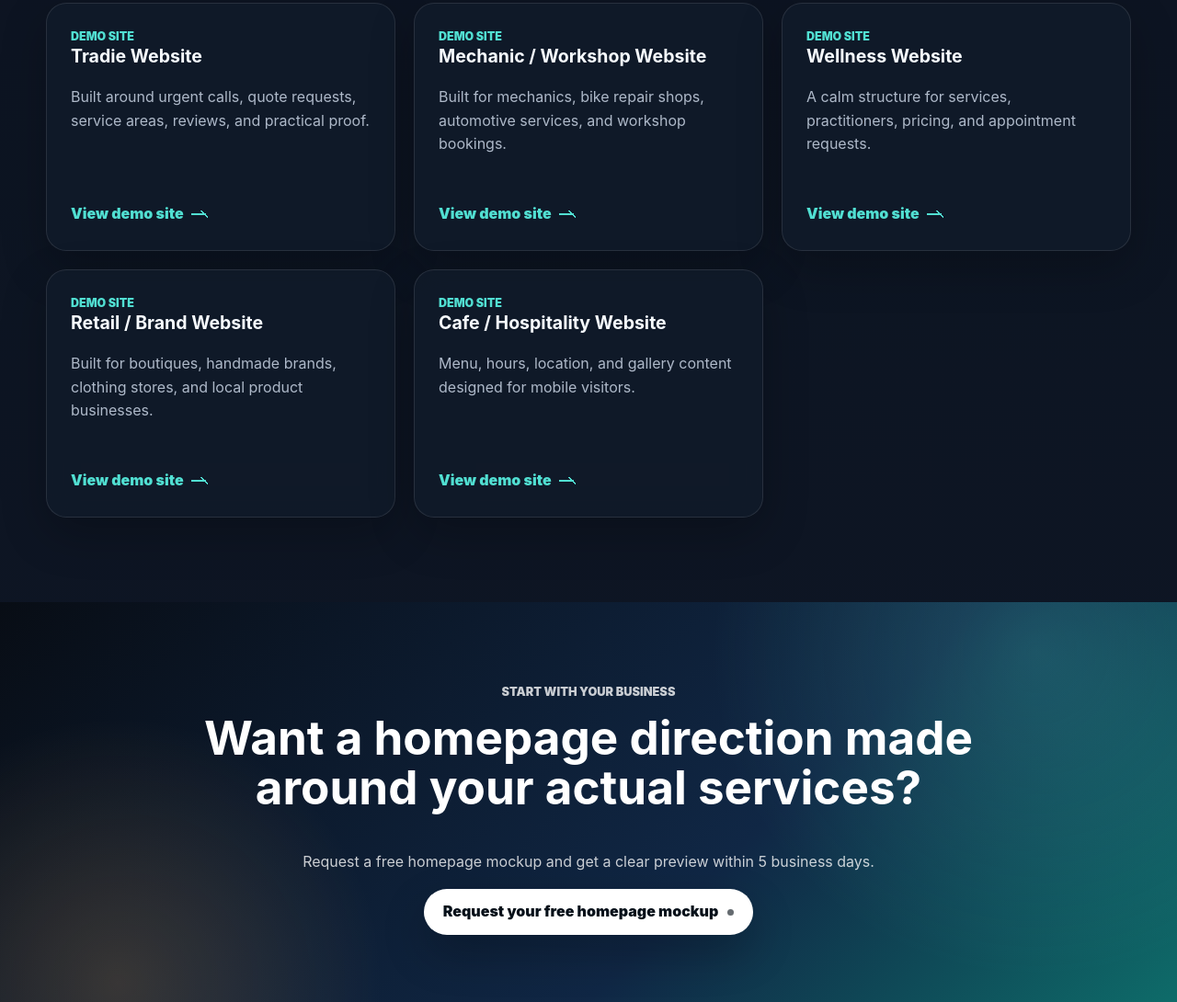
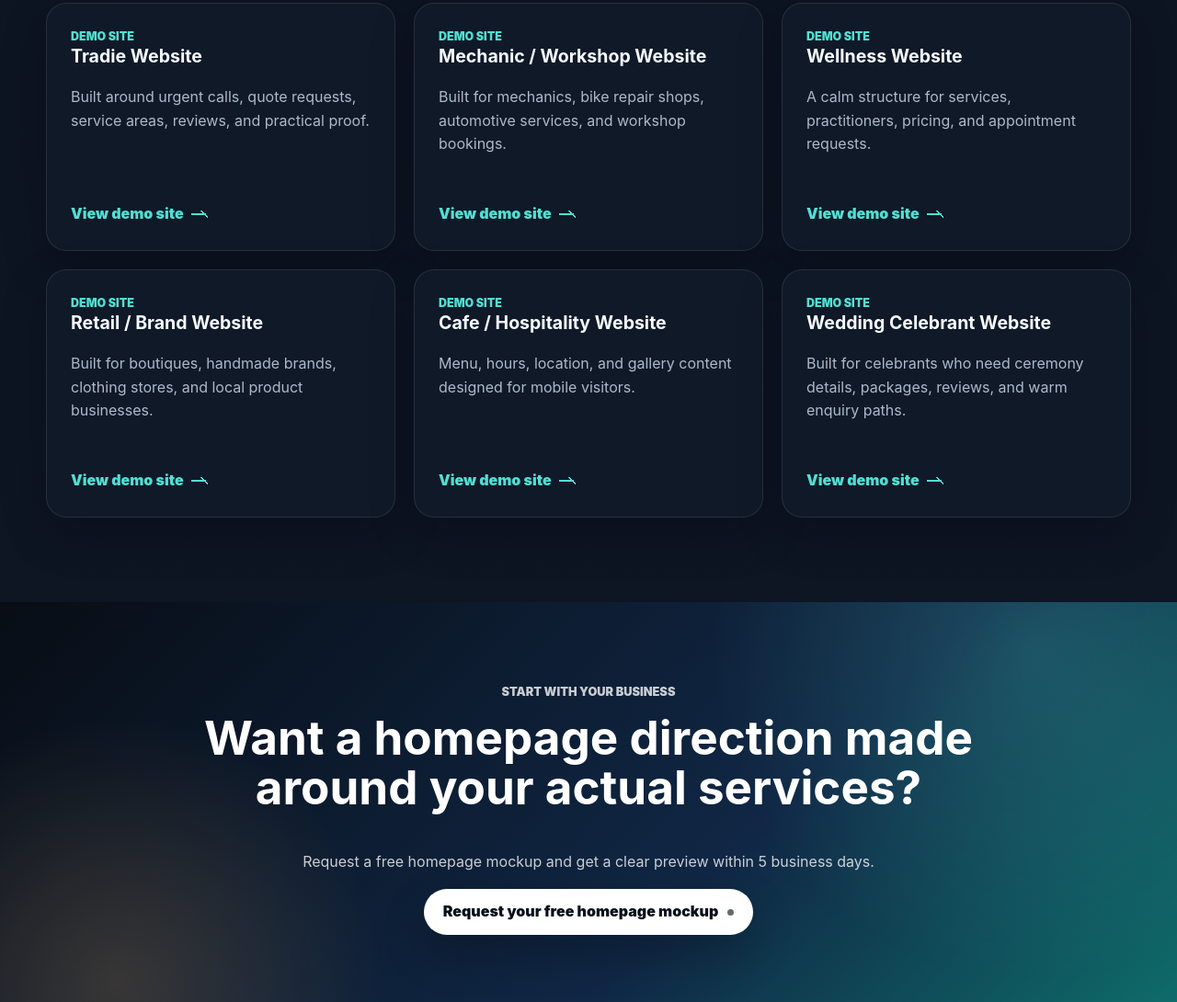
Before and after one commit to benjaminmcinneswrites/site, a plain HTML site: page work.html in a window 1280 px wide. Shown: the part 1631-2721 px from the top of the page at 92% size. Drawn offline with Linux system fonts and the light colour scheme; animation ran at ten frames a second.

Commit message:
Add files via upload

```diff
--- a/styles.css
+++ b/styles.css
@@ -1822,6 +1822,12 @@ html[data-theme="light"] .web-dots circle {
     linear-gradient(135deg, #1b2a3e, #138d88);
 }
 
+.celebrant-preview {
+  background:
+    radial-gradient(circle at 78% 22%, rgba(255, 196, 218, 0.5), transparent 10rem),
+    linear-gradient(135deg, #142238, #b85b7d);
+}
+
 .label {
   margin-bottom: 8px;
   color: var(--teal);
--- a/work.html
+++ b/work.html
@@ -110,6 +110,12 @@
               <p>Menu, hours, location, and gallery content designed for mobile visitors.</p>
               <a class="text-link" href="demo/cafe/">View demo site</a>
             </article>
+            <article class="portfolio-card reveal">
+              <p class="label">Demo site</p>
+              <h3>Wedding Celebrant Website</h3>
+              <p>Built for celebrants who need ceremony details, packages, reviews, and warm enquiry paths.</p>
+              <a class="text-link" href="demo/wedding-celebrant/">View demo site</a>
+            </article>
           </div>
         </div>
       </section>
```
